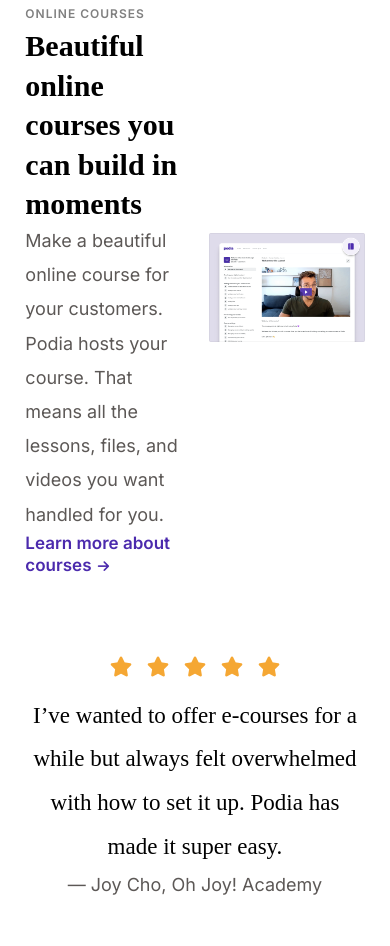
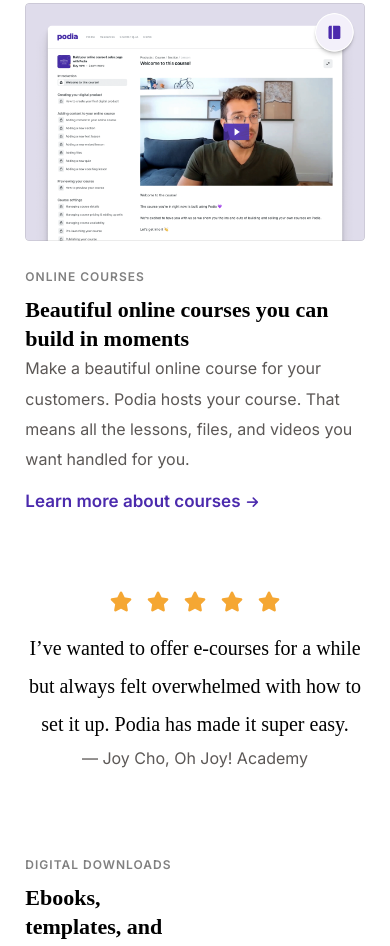
Before and after one commit to ayezabashir/podia-digitalProducts, a website built with Vite: page index.html in a window 390 px wide. Shown: the part 2396-3342 px from the top of the page. Built offline with nearby package versions, Linux system fonts and the light colour scheme.

Commit message:
styles update

```diff
--- a/style.css
+++ b/style.css
@@ -484,4 +484,27 @@
   .features-card .card {
     width: 100%;
   }
+  .products .courses {
+    flex-direction: column-reverse;
+  }
+  .products .courses .text h3,
+  .templates .text h3,
+  .coaches .text h3 {
+    font-size: 22px;
+    margin-top: 6px;
+  }
+  .products .courses .text p,
+  .templates .text p,
+  .coaches .text p {
+    font-size: 16px;
+    padding-right: 0;
+    margin-bottom: 15px;
+  }
+  .feedback .text p:first-child {
+    font-size: 20px;
+  }
+
+  .feedback .text p:last-child {
+    font-size: 16px;
+  }
 }
```
